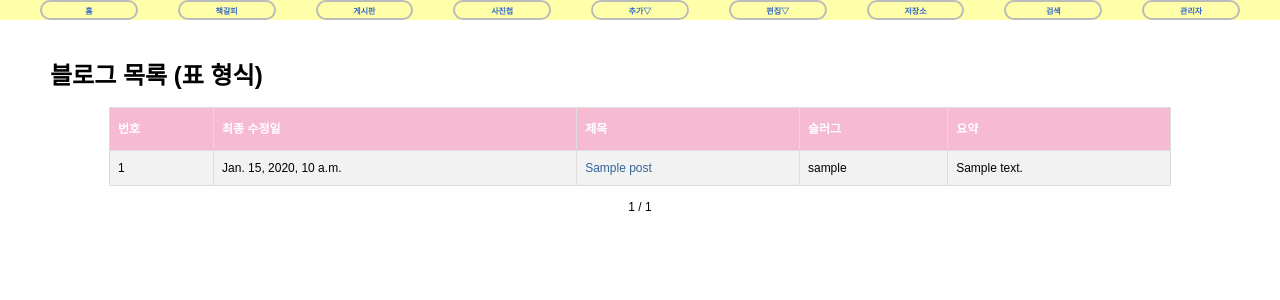
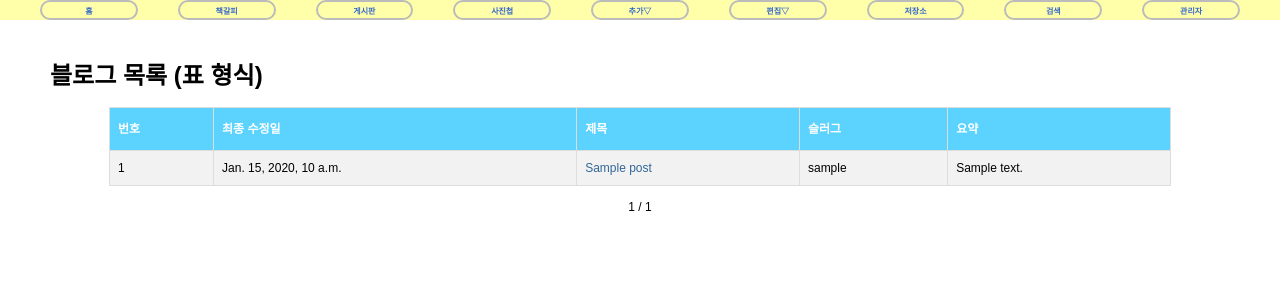
Before and after one commit to shn04097/my-first-bookmark, a Django app: template blog/templates/blog/post_all.html in a window 1280 px wide. Shown: the part 30-330 px from the top of the page. Run offline with Django 3.2, Linux system fonts and the light colour scheme; the template is opened without the code that fills it: most values are stand-ins (such as "Sample title", 1, 10 or a date in 2020); some web fonts are replaced.

Commit message:
Changed ...

```diff
--- a/bookmark/templates/bookmark/tabular_list.html
+++ b/bookmark/templates/bookmark/tabular_list.html
@@ -24,7 +24,7 @@
             padding-top: 12px;
             padding-bottom: 12px;
             text-align: left;
-            background-color: #19c7ec;
+            background-color: #26a6d6;
             color: white;
         }
     </style>
--- a/static/css/tabular.css
+++ b/static/css/tabular.css
@@ -17,7 +17,7 @@
     padding-top: 12px;
     padding-bottom: 12px;
     text-align: left;
-    background-color: #f6bbd3;
+    background-color: #5cd3ff;
     color: white;
 }
 
```
